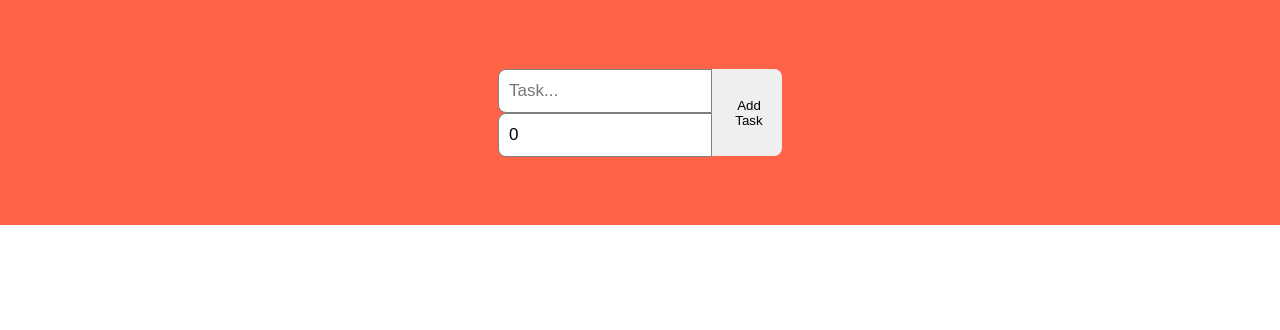
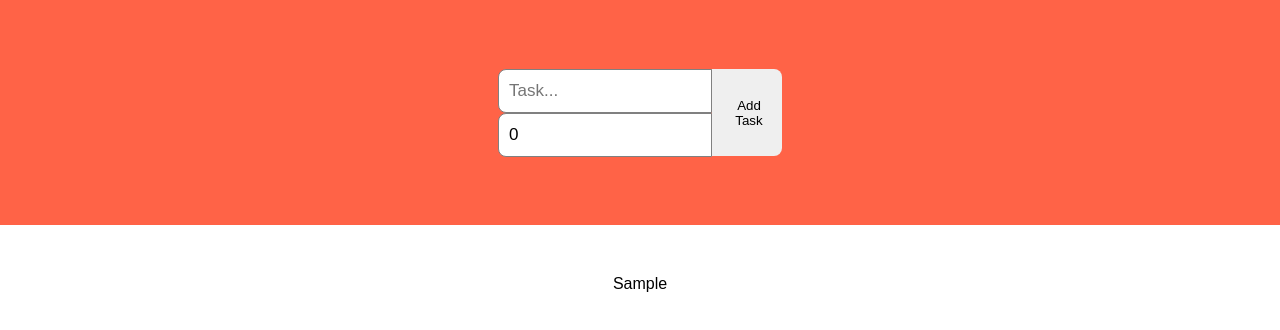
Before and after one commit to RostykZhuk/TypeScript, a React (Create React App) app in the folder todo-list-react/: page / in a window 1280 px wide. Both pictures are taken after typing "Sample" into the empty fields and a click on the button "Add Task". Shown: the top 330 px of the page. Built offline with nearby package versions, Linux system fonts and the light colour scheme.

Commit message:
accepting component props

```diff
--- a/todo-list-react/src/App.tsx
+++ b/todo-list-react/src/App.tsx
@@ -1,5 +1,6 @@
 import React, { FC, useState, ChangeEvent } from 'react';
 import './App.css';
+import TodoTask from './Components/TodoTask';
 import { ITask } from './Interfaces';
 
 const App: FC = () => {
@@ -43,7 +44,11 @@
         </div>
         <button onClick={addTask}>Add Task</button>
       </div>
-      <div className='todoList'></div>
+      <div className='todoList'>
+        {todoList.map((task: ITask, key: number) => {
+          return <TodoTask key={key} task={task} />;
+        })}
+      </div>
     </div>
   );
 };
--- /dev/null
+++ b/todo-list-react/src/Components/TodoTask.tsx
@@ -0,0 +1,11 @@
+import React from 'react';
+import { ITask } from '../Interfaces';
+interface Props {
+  task: ITask;
+}
+
+const TodoTask = ({ task }: Props) => {
+  return <div>{task.taskName}</div>;
+};
+
+export default TodoTask;
```
